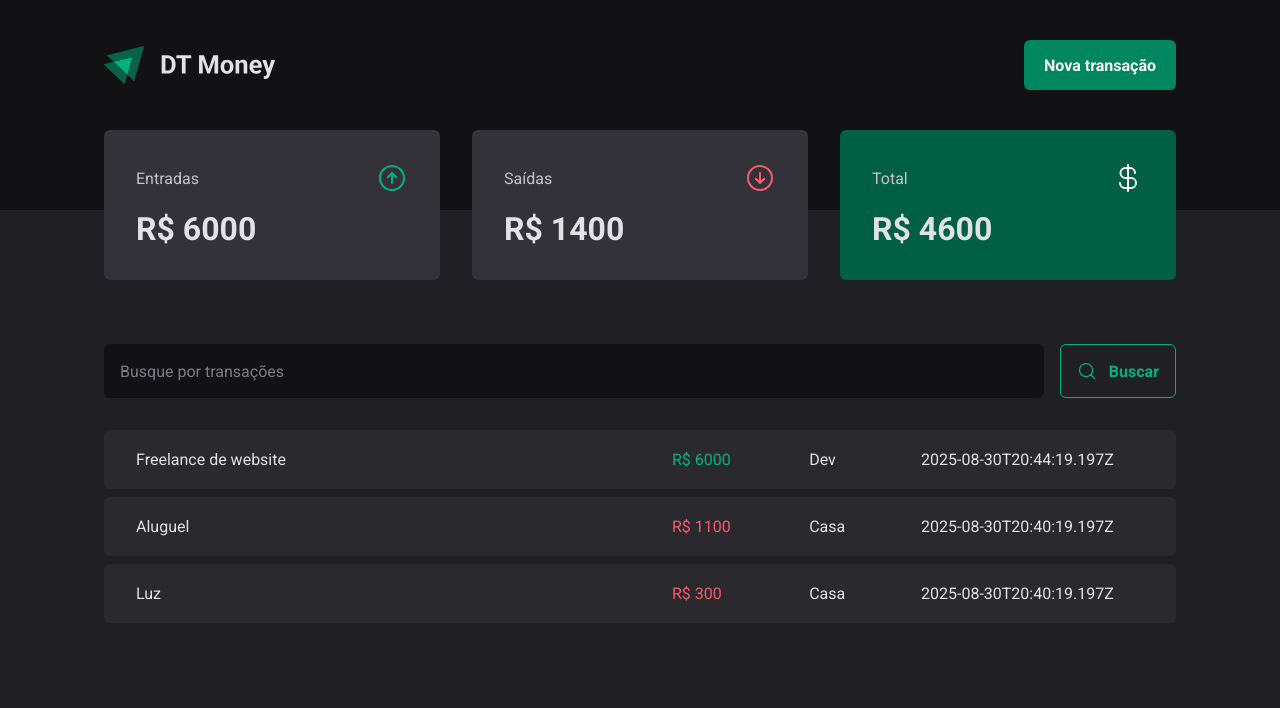
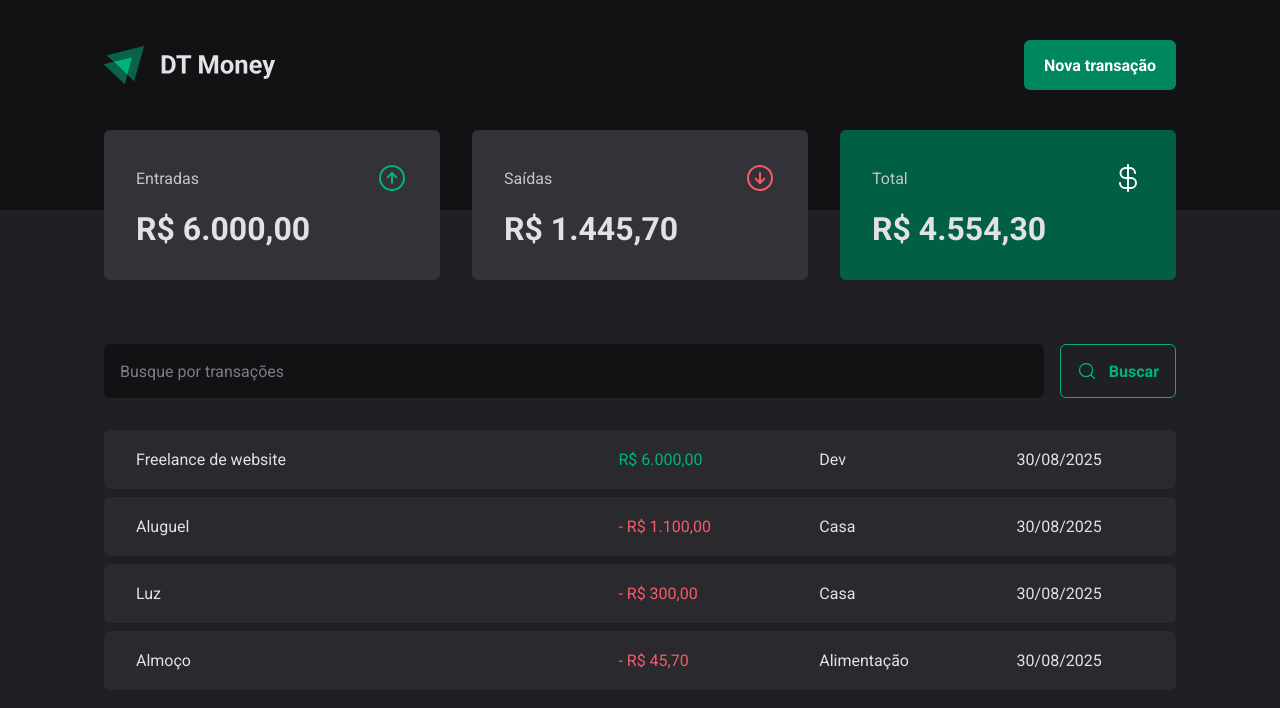
Before and after one commit to gzbarreto/03-dt-money, a React (Vite) app: page / in a window 1280 px wide. Shown: the top 708 px of the page. Built offline with nearby package versions, Linux system fonts and the light colour scheme; data requests are answered from the project's data file.

Commit message:
formating dates and prices

```diff
--- a/server.json
+++ b/server.json
@@ -23,6 +23,14 @@
       "type": "outcome",
       "category": "Casa",
       "createdAt": "2025-08-30T20:40:19.197Z"
+    },
+    {
+      "id": 4,
+      "description": "Almoço",
+      "price": 45.7,
+      "type": "outcome",
+      "category": "Alimentação",
+      "createdAt": "2025-08-30T20:40:19.197Z"
     }
   ]
 }
--- a/src/components/Summary/index.tsx
+++ b/src/components/Summary/index.tsx
@@ -2,6 +2,7 @@ import { ArrowCircleDown, ArrowCircleUp, CurrencyDollar } from "phosphor-react"
 import { SummaryCard, SummaryContainer } from "./styles"
 import { useContext } from "react"
 import { TransactionContext } from "../../contexts/TransactionContext"
+import { priceFormater } from "../../utils/formatter"
 
 export function Summary() {
   const { transactions } = useContext(TransactionContext)
@@ -37,7 +38,7 @@ export function Summary() {
           <ArrowCircleUp size={32} color="#00b37e" />
         </header>
 
-        <strong>R$ {summary.income}</strong>
+        <strong>{priceFormater.format(summary.income)}</strong>
       </SummaryCard>
 
       <SummaryCard>
@@ -46,7 +47,7 @@ export function Summary() {
           <ArrowCircleDown size={32} color="#f75a68" />
         </header>
 
-        <strong>R$ {summary.outcome}</strong>
+        <strong>{priceFormater.format(summary.outcome)}</strong>
       </SummaryCard>
 
       <SummaryCard variant="green">
@@ -55,7 +56,7 @@ export function Summary() {
           <CurrencyDollar size={32} color="#fff" />
         </header>
 
-        <strong>R$ {summary.total}</strong>
+        <strong>{priceFormater.format(summary.total)}</strong>
       </SummaryCard>
     </SummaryContainer>
   )
--- a/src/pages/Transactions/index.tsx
+++ b/src/pages/Transactions/index.tsx
@@ -8,6 +8,7 @@ import {
 } from "./styles"
 import { TransactionContext } from "../../contexts/TransactionContext"
 import { useContext } from "react"
+import { dateFormater, priceFormater } from "../../utils/formatter"
 
 export function Transactions() {
   const { transactions } = useContext(TransactionContext)
@@ -24,14 +25,18 @@ export function Transactions() {
             {transactions.map((transaction) => {
               return (
                 <tr key={transaction.id}>
-                  <td width={"50%"}>{transaction.description}</td>
+                  <td width={"45%"}>{transaction.description}</td>
                   <td>
                     <PriceHighlight variant={transaction.type}>
-                      R$ {transaction.price}
+                      {/* && é para condicionais sem else */}
+                      {transaction.type === "outcome" && "- "}
+                      {priceFormater.format(transaction.price)}
                     </PriceHighlight>
                   </td>
                   <td>{transaction.category}</td>
-                  <td>{transaction.createdAt}</td>
+                  <td>
+                    {dateFormater.format(new Date(transaction.createdAt))}
+                  </td>
                 </tr>
               )
             })}
--- /dev/null
+++ b/src/utils/formatter.ts
@@ -0,0 +1,9 @@
+//arquivo para formatação de valores ao longo da aplicação
+//Intl é uma API nativa do JavaScript para formatação de números, datas e moedas
+
+export const dateFormater = new Intl.DateTimeFormat("pt-BR")
+
+export const priceFormater = new Intl.NumberFormat("pt-BR", {
+  style: "currency",
+  currency: "BRL",
+})
```
